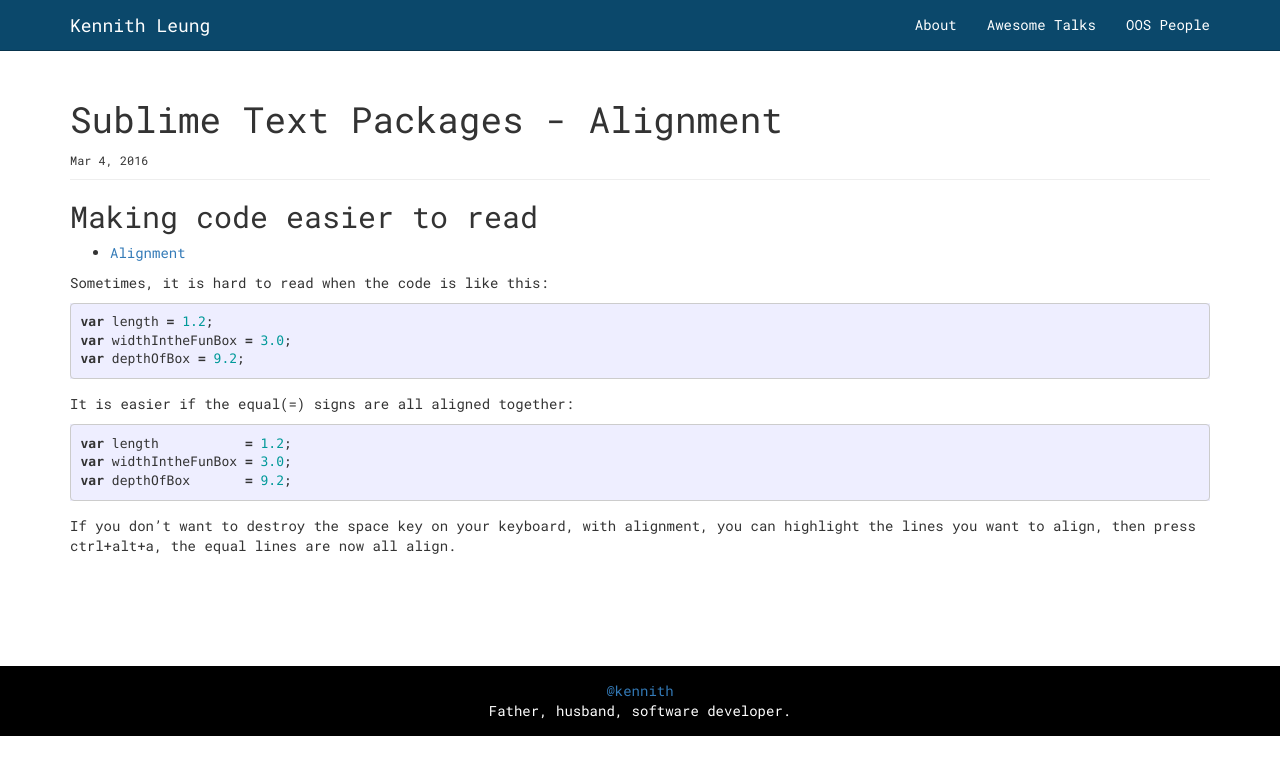
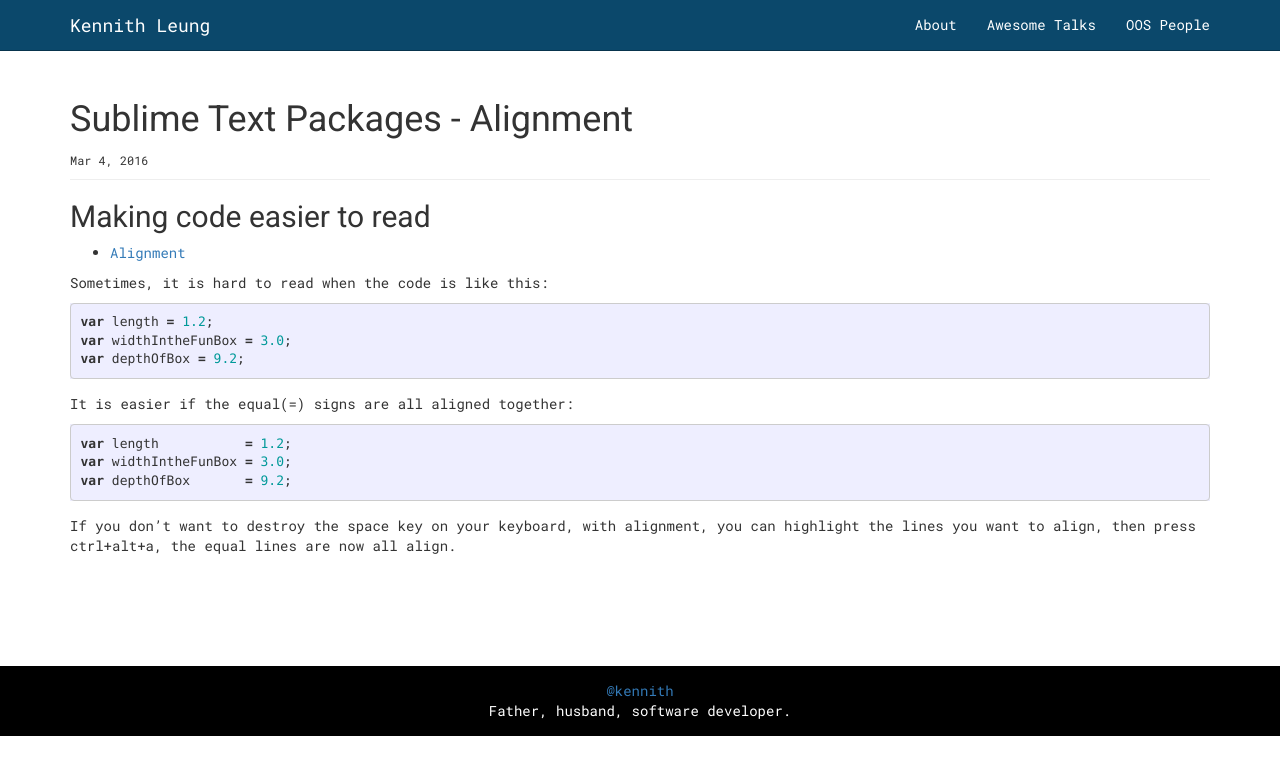
Before and after one commit to kennith/kennith.github.io, a Jekyll site: the page built from _posts/2016-03-04-sublimetext-package-alignment.markdown, in a window 1280 px wide. Shown: the top 775 px of the page. Built offline with Jekyll 4.4.1, drawn with Linux system fonts in a browser that asks for light colours.

Commit message:
Love the Roboto Font

```diff
--- a/_sass/_bootstrap-override.scss
+++ b/_sass/_bootstrap-override.scss
@@ -1,4 +1,4 @@
-$font-family-sans-serif: 	"Roboto Mono";
+$font-family-sans-serif: 	"Roboto Mono", Monospace;
 
 // Basics of a navbar
 $navbar-height:                    50px;
--- a/_sass/main.scss
+++ b/_sass/main.scss
@@ -1,6 +1,7 @@
 @charset "utf-8";
 @import "syntax-highlighting";
 @import '//fonts.googleapis.com/css?family=Roboto+Mono';
+@import '//fonts.googleapis.com/css?family=Roboto';
 @import "bootstrap-override";
 @import	"../bower_components/bootstrap-sass/assets/stylesheets/bootstrap";
 
@@ -38,6 +39,10 @@
 	h5 { font-size: 12px;}
 }
 
+h1,h2,h3,h4,h5 {
+	font-family: 'Roboto', Arial;
+}
+
 .post-content, .page-content {
 	padding-bottom: 50px;
 }
```
